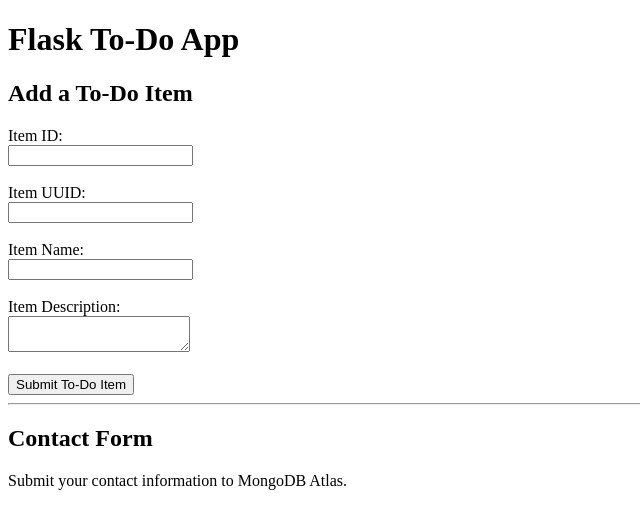
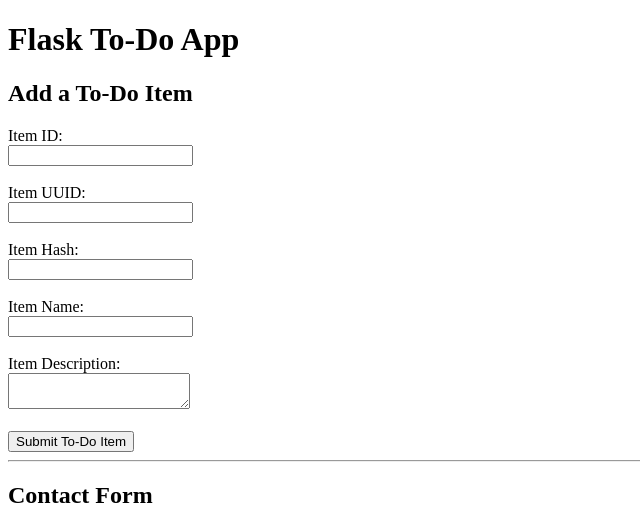
Before and after one commit to krishna-280792shinde/git-version-control, a Flask app: page / in a window 1280 px wide. Shown: the top 507 px of the page, without its empty margins (0-640 px from the left). Run offline with Flask 3, Linux system fonts and the light colour scheme.

Commit message:
Add Item Hash field to To-Do form

```diff
--- a/templates/index.html
+++ b/templates/index.html
@@ -21,6 +21,10 @@
 
         <label for="itemUuid">Item UUID:</label><br>
         <input type="text" id="itemUuid" name="itemUuid" required>
+        <br><br>
+
+        <label for="itemHash">Item Hash:</label><br>
+        <input type="text" id="itemHash" name="itemHash" required>
         <br><br>
 
         <label for="itemName">Item Name:</label><br>
```
